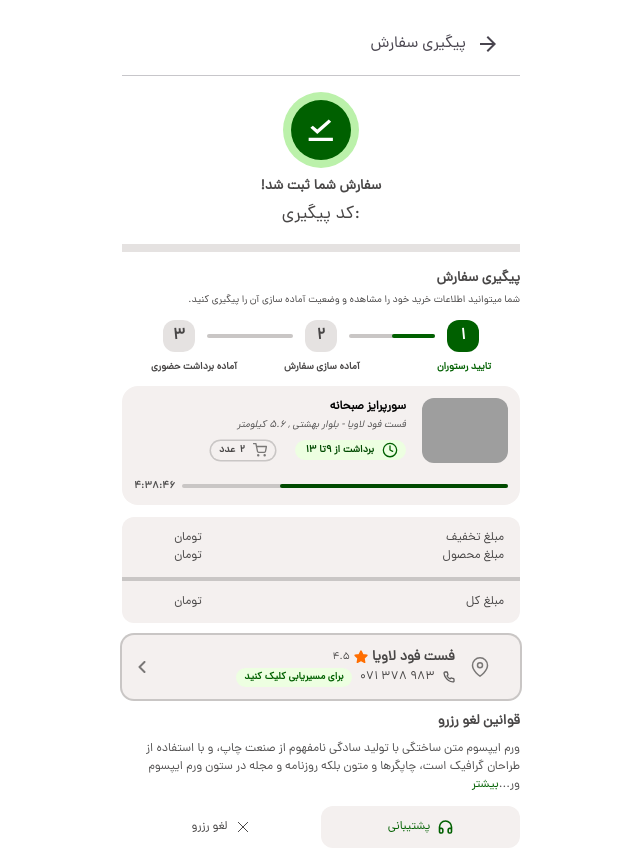
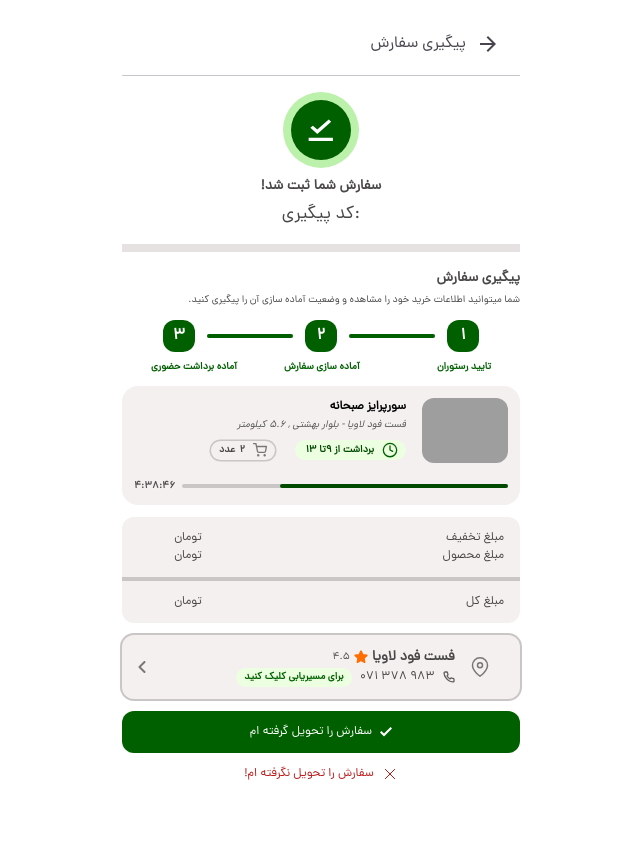
Before and after one commit to misarfehapp/misarfehMain, a Next.js app: page /orderTracking in a window 1280 px wide. Shown: the whole page, without its empty margins (319-959 px from the left). After the commit the page ends 815 px from the top, so only its background shows below. Built offline with nearby package versions, Linux system fonts and the light colour scheme; grey boxes are pictures that could not be loaded.

Commit message:
finished ordertracking page

```diff
--- a/components/input/CrossIcon.tsx
+++ b/components/input/CrossIcon.tsx
@@ -11,7 +11,7 @@ const CrossIcon = (
     {...props}
   >
     <path
-      stroke={props.stroke || "#880808"}
+      stroke={props.stroke || "#ba1a1a"}
       strokeLinecap="round"
       strokeLinejoin="round"
       strokeWidth={1.5}
--- a/components/order tracking body/OrderTrackingBody.tsx
+++ b/components/order tracking body/OrderTrackingBody.tsx
@@ -12,6 +12,7 @@ import ChevronLeftIcon from "@/components/user selection/ChevronLeftIcon";
 import Link from "next/link";
 import { useSearchParams } from "next/navigation";
 import { useState } from "react";
+import CheckIcon from "../check box/CheckIcon";
 
 const restaurantInfo = {
   name: "فست فود لاویا",
@@ -31,7 +32,7 @@ const OrderTrackingBody = () => {
   const selectedOption = searchParams.get("selectedOption");
   const [isRulesExpand, setIsRulesExpand] = useState<boolean>(false);
 
-  const currentStep = 1; // Replace this with dynamic value if needed
+  const currentStep = 3; // Replace this with dynamic value if needed
 
   return (
     <div className="flex justify-center mx-4">
@@ -145,7 +146,11 @@ const OrderTrackingBody = () => {
                 <LocationIcon />
               </div>
               {/* rules */}
-              <div className="flex flex-col gap-2" style={{ direction: "rtl" }}>
+              {currentStep < 3 && (
+                <div
+                  className="flex flex-col gap-2"
+                  style={{ direction: "rtl" }}
+                >
                   <p className="font-bold text-sm text-neutral-neutral30">
                     قوانین لغو رزرو
                   </p>
@@ -178,6 +183,8 @@ const OrderTrackingBody = () => {
                     </p>
                   )}
                 </div>
+              )}
+              {currentStep < 3 ? (
                 <div className="w-full flex flex-row items-center mb-5">
                   <button
                     className={`flex flex-row items-center gap-2 justify-center py-3 px-6 w-full rounded-rounded-7 text-xs font-medium ${currentStep > 1 ? "text-[#999999]" : "text-neutral-neutral30"}`}
@@ -185,7 +192,9 @@ const OrderTrackingBody = () => {
                     onClick={() => console.log("hi")}
                   >
                     <p>لغو رزرو</p>
-                  <CrossIcon stroke={currentStep > 1 ? "#999999" : "#484646"} />
+                    <CrossIcon
+                      stroke={currentStep > 1 ? "#999999" : "#484646"}
+                    />
                   </button>
                   <Link
                     href={"userProfile/support"}
@@ -195,6 +204,24 @@ const OrderTrackingBody = () => {
                     <HeadPhoneIcon />
                   </Link>
                 </div>
+              ) : (
+                <div className="w-full flex flex-col justify-center mb-5">
+                  <Link
+                    href={"/homePage"}
+                    className="w-full flex flex-row justify-center items-center bg-key-colors-primary text-white rounded-rounded-7 text-center text-xs font-medium gap-2 py-3 px-6"
+                  >
+                    <p>سفارش را تحویل گرفته ام</p>
+                    <CheckIcon />
+                  </Link>
+                  <Link
+                    className="w-full flex flex-row justify-center items-center bg-white text-light-error rounded-rounded-7 text-center text-xs font-medium gap-2 py-3 px-6"
+                    href={"/userProfile/support"}
+                  >
+                    <p>!سفارش را تحویل نگرفته ام</p>
+                    <CrossIcon />
+                  </Link>
+                </div>
+              )}
             </div>
           </div>
         </div>
```
Lines whose indentation alone changed are shown as unchanged.
